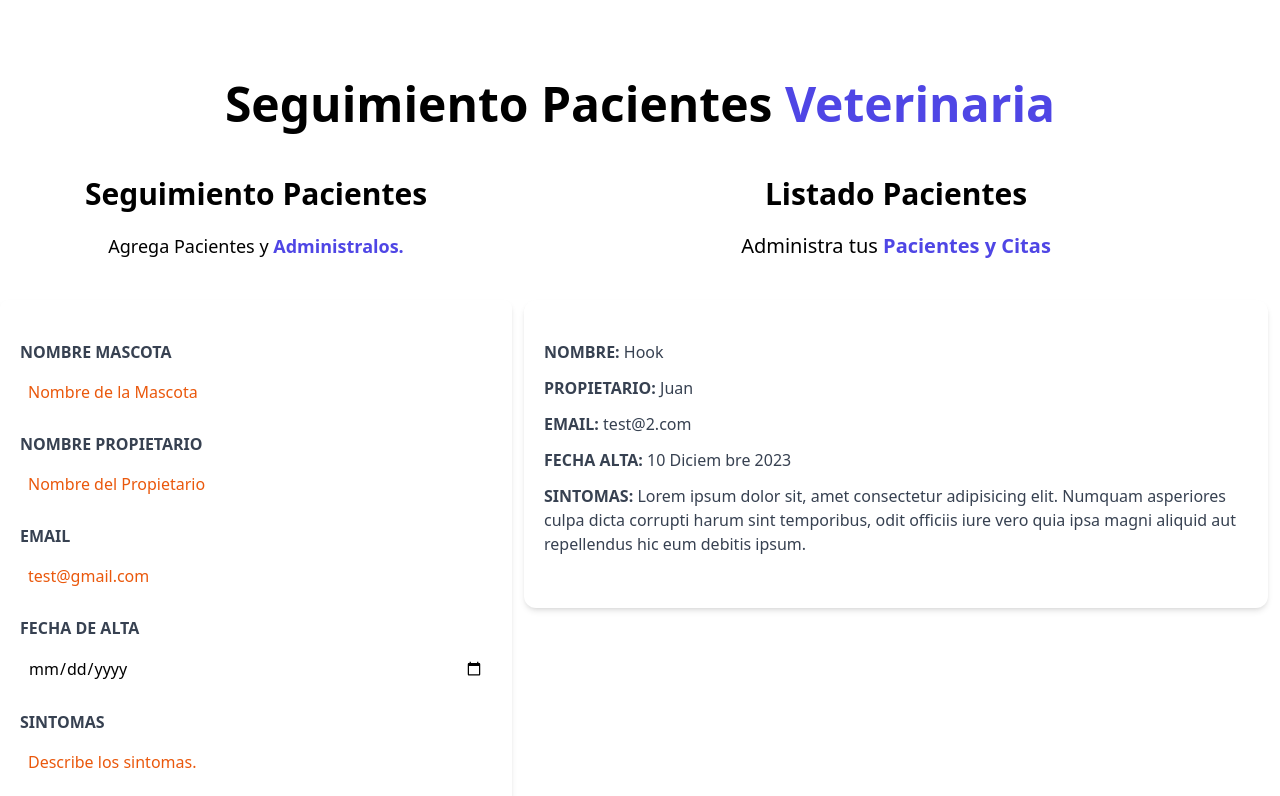
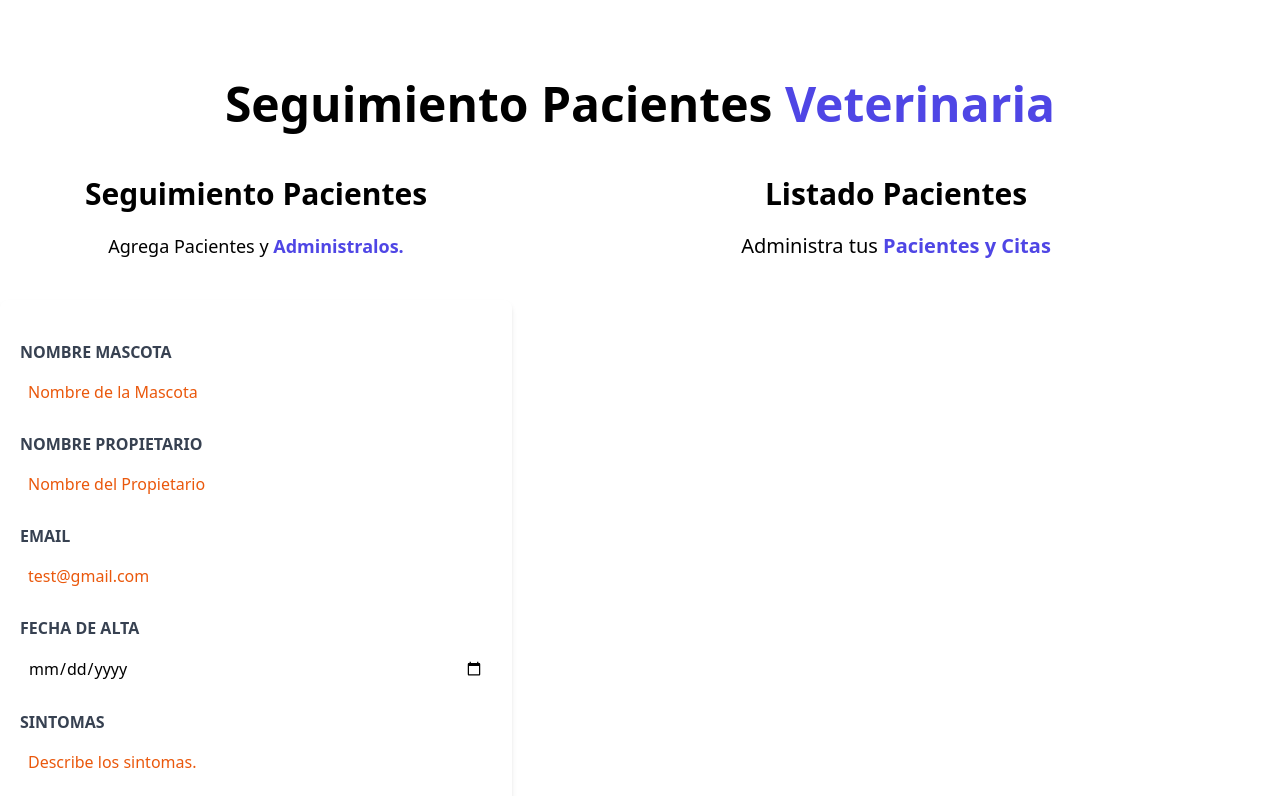
Before and after one commit to armandoltx/citas-react-vite, a React (Vite) app: page / in a window 1280 px wide. Shown: the top 796 px of the page. Built offline with nearby package versions, Linux system fonts and the light colour scheme.

Commit message:
76. Mostrando la informacion de cada cliente en el listado de clientes

```diff
--- a/src/components/ListadoPacientes.jsx
+++ b/src/components/ListadoPacientes.jsx
@@ -13,7 +13,6 @@
         <Paciente paciente={paciente} />
         )
       ) }
-      <Paciente />
     </div>
   );
 };
--- a/src/components/Paciente.jsx
+++ b/src/components/Paciente.jsx
@@ -1,24 +1,25 @@
-const Paciente = () => {
+const Paciente = ({paciente}) => {
+  const { nombre, propietario, email, fecha, sintomas } = paciente
   return (
     <div className="m-3 bg-white shadow-md px-5 py-10 rounded-xl">
       <p className="font-bold mb-3 text-gray-700 uppercase">Nombre: {''}
-        <span className=" font-normal normal-case">Hook</span>
+        <span className=" font-normal normal-case">{nombre}</span>
       </p>
 
       <p className="font-bold mb-3 text-gray-700 uppercase">Propietario: {''}
-        <span className=" font-normal normal-case">Juan</span>
+        <span className=" font-normal normal-case">{propietario}</span>
       </p>
 
       <p className="font-bold mb-3 text-gray-700 uppercase">Email: {''}
-        <span className=" font-normal normal-case">test@2.com</span>
+        <span className=" font-normal normal-case">{email}</span>
       </p>
 
       <p className="font-bold mb-3 text-gray-700 uppercase">Fecha Alta: {''}
-        <span className=" font-normal normal-case">10 Diciem bre 2023</span>
+        <span className=" font-normal normal-case">{fecha}</span>
       </p>
 
       <p className="font-bold mb-3 text-gray-700 uppercase">Sintomas: {''}
-        <span className=" font-normal normal-case">Lorem ipsum dolor sit, amet consectetur adipisicing elit. Numquam asperiores culpa dicta corrupti harum sint temporibus, odit officiis iure vero quia ipsa magni aliquid aut repellendus hic eum debitis ipsum.</span>
+        <span className=" font-normal normal-case">{sintomas}</span>
       </p>
     </div>
   );
```
